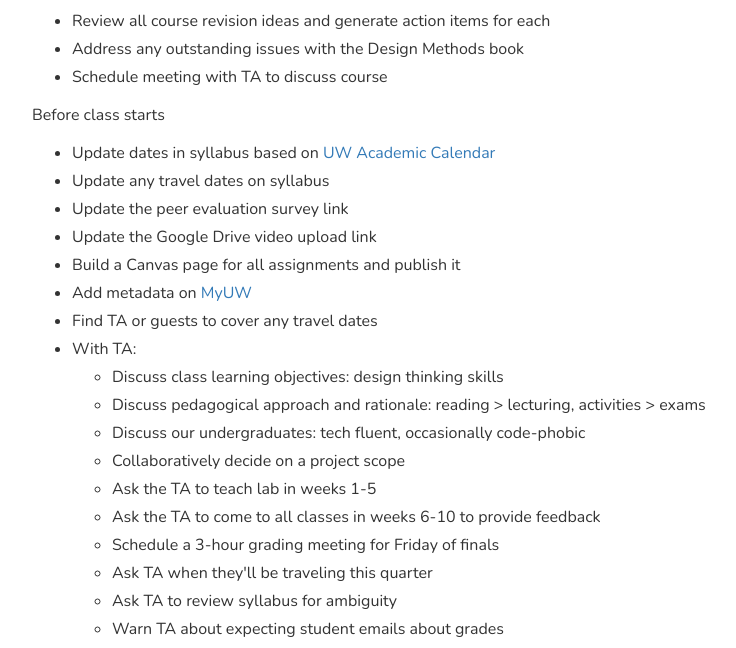
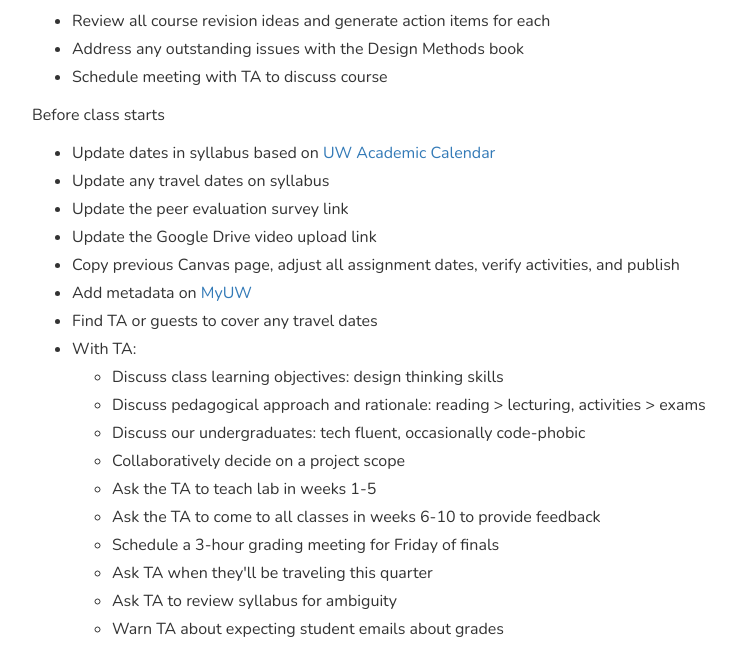
Before and after one commit to amyjko/info360, a plain HTML site: page admin/index.html in a window 1280 px wide. Shown: the part 149-797 px from the top of the page, without its empty margins (256-992 px from the left). Drawn offline with nearby package versions, Linux system fonts and the light colour scheme.

Commit message:
Reminder to update Canvas.

```diff
--- a/admin/index.html
+++ b/admin/index.html
@@ -32,7 +32,7 @@
 			<li>Update any travel dates on syllabus</li>
 			<li>Update the peer evaluation survey link</li>
 			<li>Update the Google Drive video upload link</li>
-			<li>Build a Canvas page for all assignments and publish it</li>
+			<li>Copy previous Canvas page, adjust all assignment dates, verify activities, and publish</li>
 			<li>Add metadata on <a href="https://my.uw.edu">MyUW</a></li>
 			<li>Find TA or guests to cover any travel dates</li>
 			<li>With TA:</li>
```
